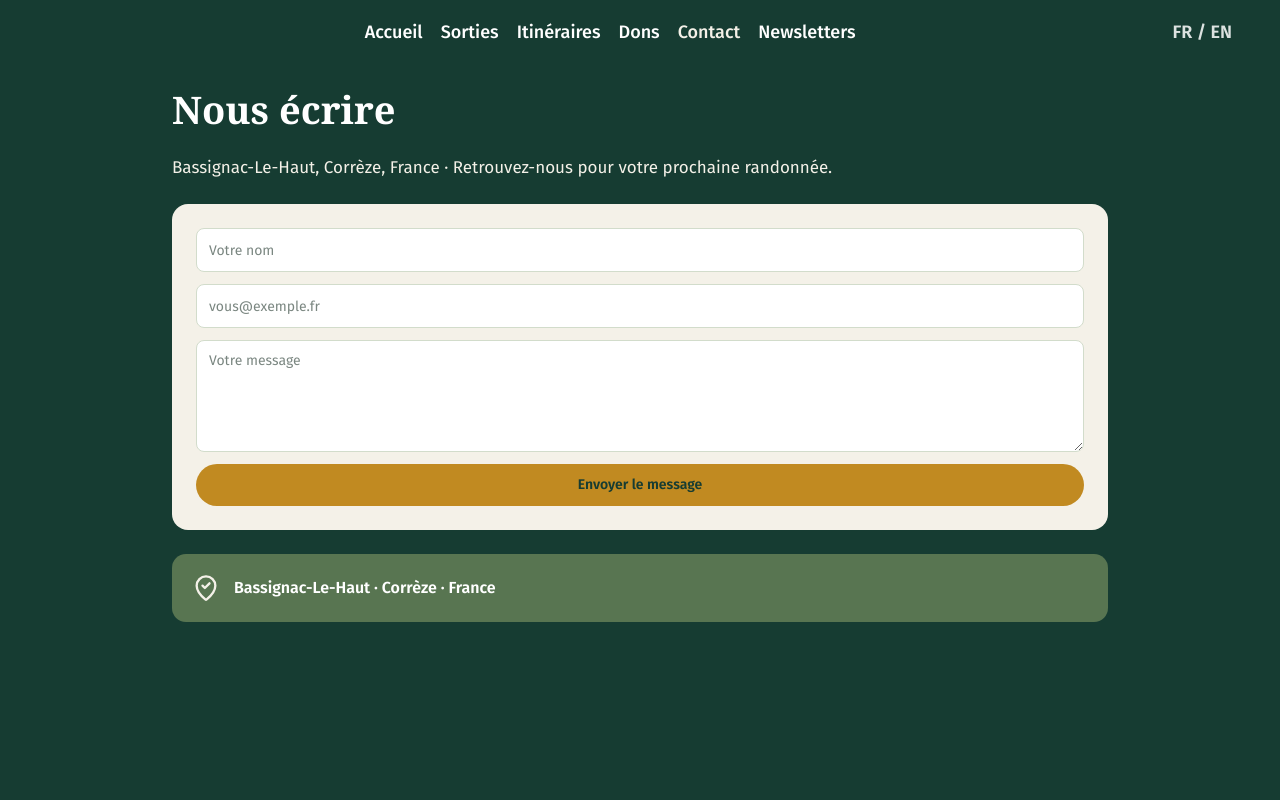
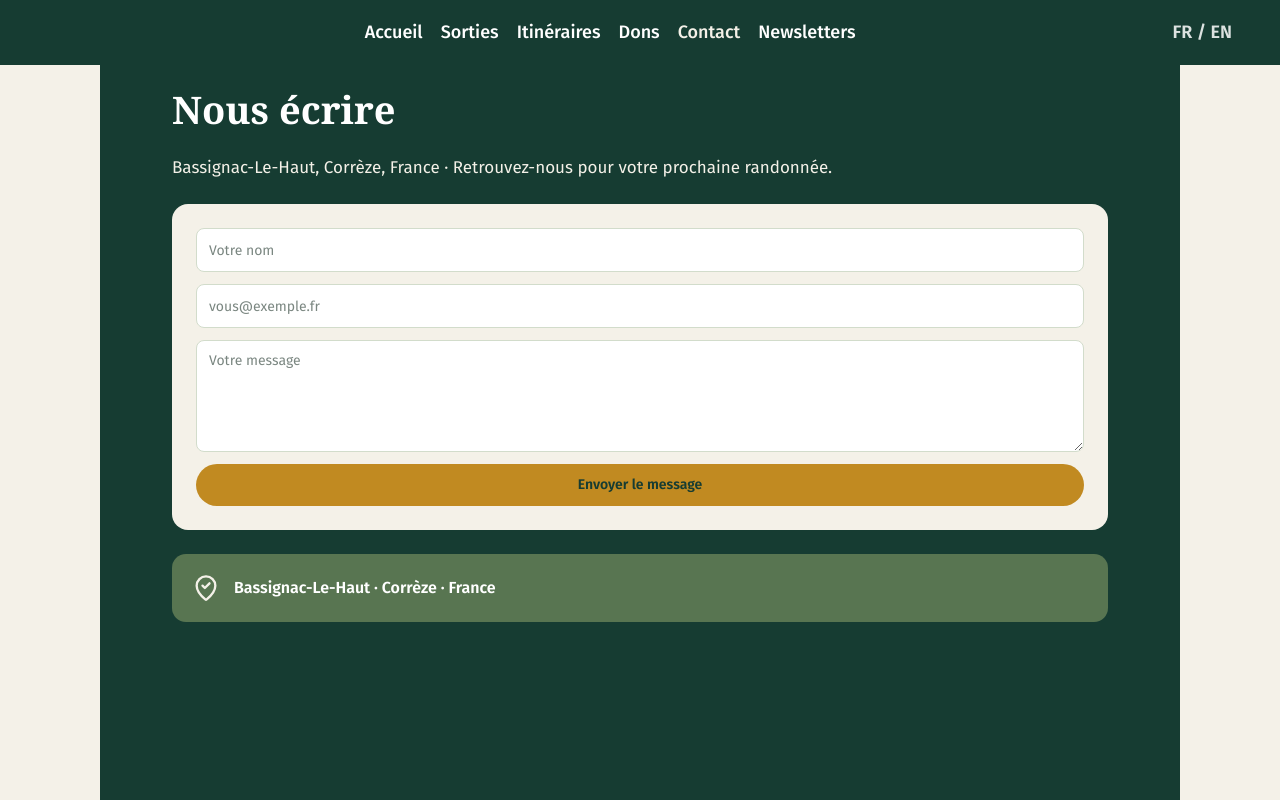
Before and after one commit to olivierpellegrin-ops/cheminsetfontaines, a Next.js app: page /fr/contact in a window 1280 px wide. Shown: the top 800 px of the page. Built offline with nearby package versions, Linux system fonts and the light colour scheme; a web font is replaced by a local one.

Commit message:
Contact : fond de page parchemin #F4F1E8 comme l'original (body), conteneur vert 1080px centre - parchemin visible sur les cotes des grands ecrans

```diff
--- a/app/globals.css
+++ b/app/globals.css
@@ -1641,7 +1641,10 @@ img {
 }
 
 /* ---------- Page Contact (à l'identique Framer, copie HTTrack) -----
-   Conteneur .framer-w1pip : fond #163c32, max-width 1080, flex column
+   Fond de page body d'origine : #F4F1E8 parchemin — le conteneur vert
+   .framer-w1pip ci-dessous est centré (max-width 1080), le parchemin
+   reste visible sur les côtés des grands écrans. Conteneur : fond
+   #163c32, max-width 1080, flex column
    gap 24, padding 24px 72px (tablette : largeur 810px ; mobile :
    padding 56px 24px). Titre National Park 38px/700 hauteur 1.1em
    blanc ; sous-titre Fira Sans 17px hauteur 1.5em #F4F1E8. Carte
@@ -1654,7 +1657,11 @@ img {
    .framer-1hr20p : fond #587551, radius 14, padding 20, gap 14,
    icône épingle parchemin 28px, texte blanc semibold 16px. */
 .contact-page {
-  background: var(--forest);
+  /* Original : le body est #F4F1E8 (parchemin) et le conteneur vert
+     .framer-w1pip (max-width 1080) est CENTRÉ dessus — sur un écran
+     large, le parchemin reste visible de part et d'autre (mesuré sur
+     la capture d'origine : marges 244,241,232, colonne verte 1080px). */
+  background: var(--parchment);
   width: 100%;
   display: flex;
   justify-content: center;
```
